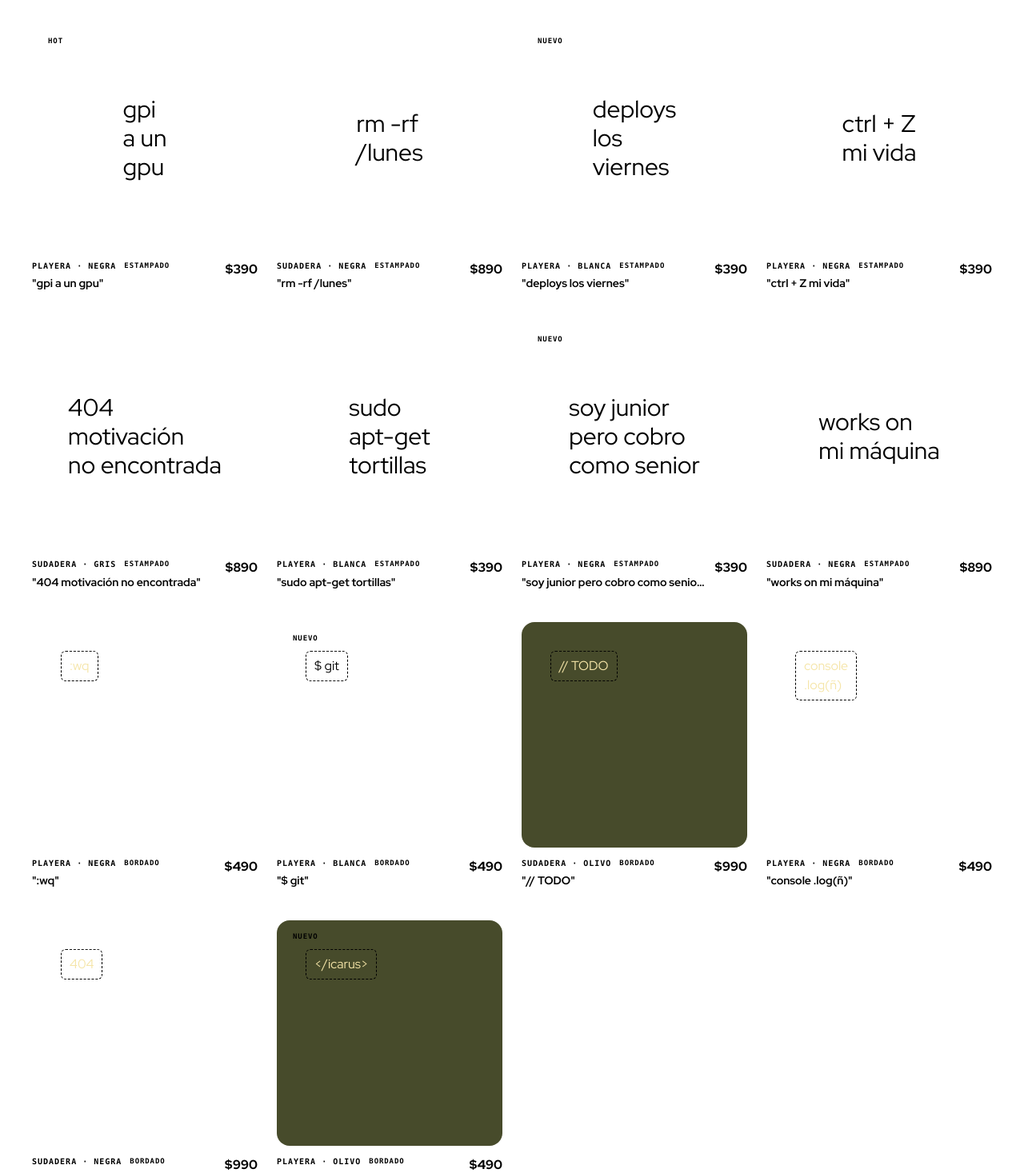
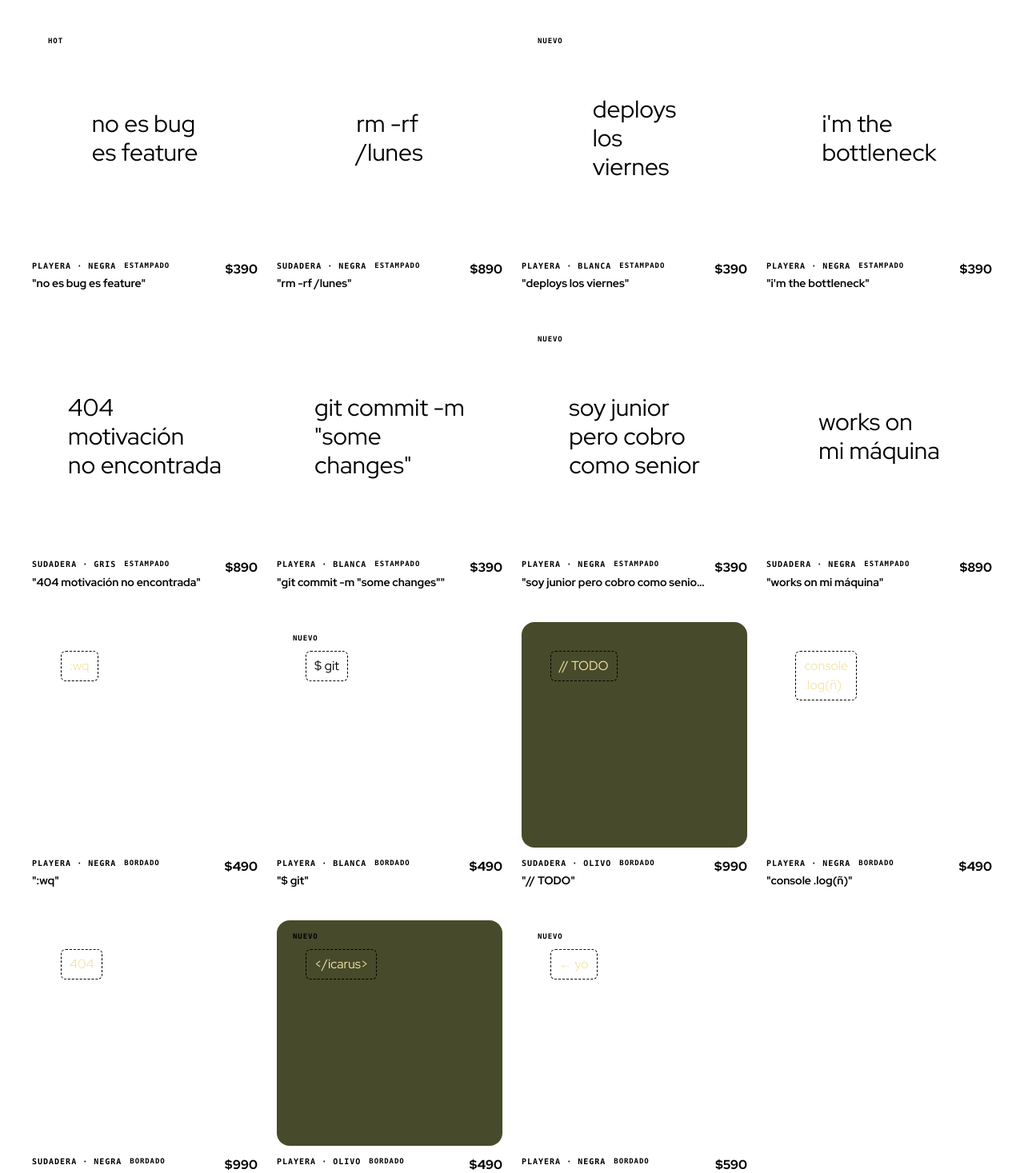
Before and after one commit to grzlz/icarus, a SvelteKit app: page /tienda in a window 1280 px wide. Shown: the part 500-1967 px from the top of the page at 80% size. Built offline with nearby package versions, Linux system fonts and the light colour scheme.

Commit message:
add new phrases

```diff
--- a/src/routes/+page.svelte
+++ b/src/routes/+page.svelte
@@ -24,7 +24,7 @@
 	// `garment` controls the simulated tee color in the placeholder card.
 	const drops = [
 		{
-			phrase: 'le pegué\ngripa\na un GPU',
+			phrase: 'no es bug\nes feature',
 			type: 'Playera',
 			price: '$390',
 			garment: 'black',
@@ -45,7 +45,7 @@
 			tag: 'Nuevo'
 		},
 		{
-			phrase: 'ctrl + Z\nmi vida',
+			phrase: "i'm the\nbottleneck",
 			type: 'Playera',
 			price: '$390',
 			garment: 'black',
@@ -59,7 +59,7 @@
 			tag: null
 		},
 		{
-			phrase: 'sudo\napt-get\ntortillas',
+			phrase: 'git commit -m\n"some\nchanges"',
 			type: 'Playera',
 			price: '$390',
 			garment: 'white',
@@ -149,7 +149,7 @@
 			</div>
 		</div>
 
-		<!-- Hero shirt: the featured "gpi a un gpu" tee -->
+		<!-- Hero shirt: the featured "no es bug es feature" tee -->
 		<div class="hero-animate hero-animate-2 relative">
 			<div
 				class="aspect-square w-full overflow-hidden rounded-3xl bg-gradient-to-br from-bone-100 to-bone-200 p-6 md:p-10"
@@ -159,7 +159,7 @@
 					class="relative flex h-full w-full items-center justify-center rounded-2xl bg-ink-950 p-8"
 				>
 					<div class="print text-bone-50 text-4xl md:text-5xl lg:text-6xl">
-						gpi<br />a un<br />gpu
+						no es<br />bug<br />es feature
 					</div>
 					<span
 						class="absolute top-4 left-4 rounded-full bg-tomato-500 px-2.5 py-1 font-mono text-[9px] font-bold tracking-widest text-bone-50 uppercase"
@@ -173,7 +173,7 @@
 					<p class="font-mono text-[10px] font-semibold tracking-widest text-grey-600 uppercase">
 						Featured · Playera negra
 					</p>
-					<p class="mt-1 text-base font-bold text-ink-950">"gpi a un gpu"</p>
+					<p class="mt-1 text-base font-bold text-ink-950">"no es bug es feature"</p>
 				</div>
 				<p class="text-2xl font-extrabold text-ink-950">$390</p>
 			</div>
--- a/src/routes/tienda/+page.svelte
+++ b/src/routes/tienda/+page.svelte
@@ -10,7 +10,7 @@
 	// - tag: optional badge (Hot, Nuevo, etc.)
 	const products = [
 		{
-			phrase: 'gpi\na un\ngpu',
+			phrase: 'no es bug\nes feature',
 			type: 'Playera',
 			garment: 'black',
 			technique: 'estampado',
@@ -34,7 +34,7 @@
 			tag: 'Nuevo'
 		},
 		{
-			phrase: 'ctrl + Z\nmi vida',
+			phrase: "i'm the\nbottleneck",
 			type: 'Playera',
 			garment: 'black',
 			technique: 'estampado',
@@ -50,7 +50,7 @@
 			tag: null
 		},
 		{
-			phrase: 'sudo\napt-get\ntortillas',
+			phrase: 'git commit -m\n"some\nchanges"',
 			type: 'Playera',
 			garment: 'white',
 			technique: 'estampado',
@@ -120,6 +120,15 @@
 			garment: 'olive',
 			technique: 'bordado',
 			price: '$490',
+			tag: 'Nuevo'
+		},
+		{
+			// Illustration: bottle with stick figures stacked inside, top one waving from the neck. Discreet "← yo" accent embroidered.
+			phrase: '← yo',
+			type: 'Playera',
+			garment: 'black',
+			technique: 'bordado',
+			price: '$590',
 			tag: 'Nuevo'
 		}
 	];
```
